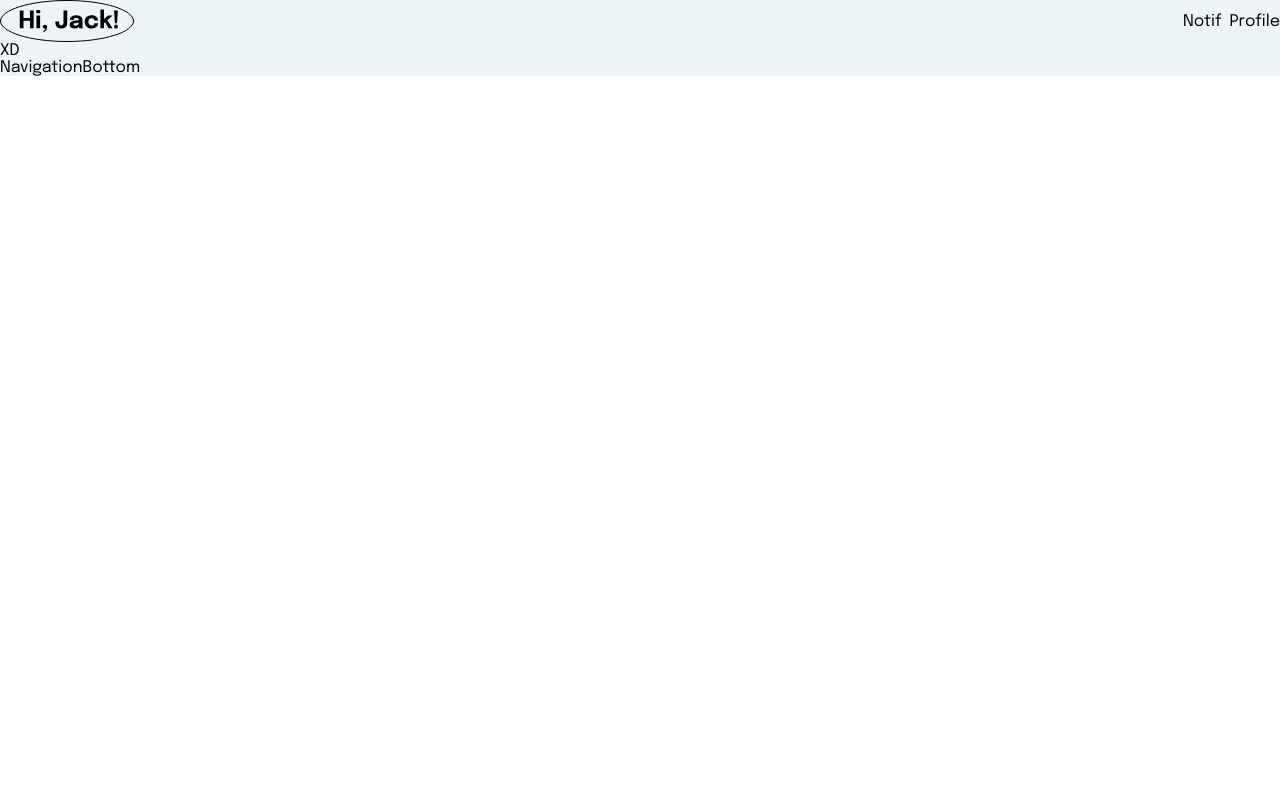
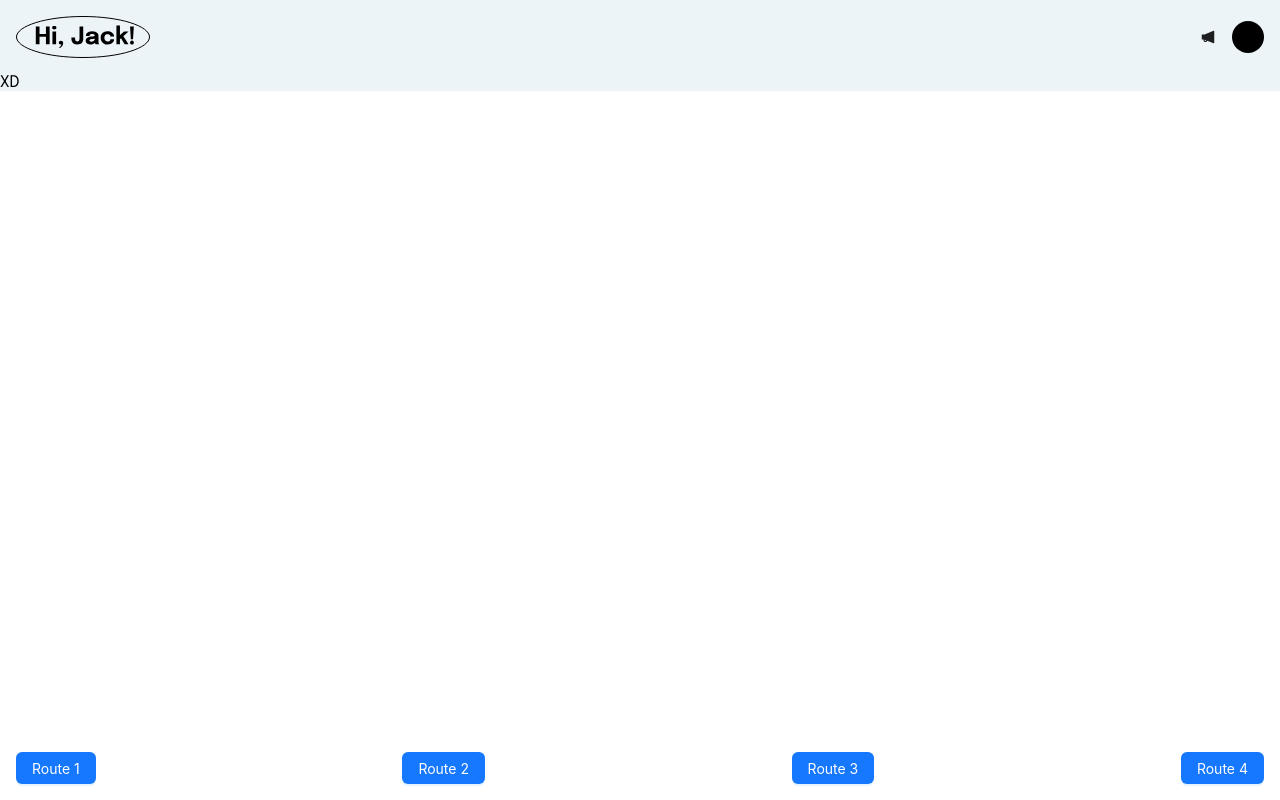
Before and after one commit to szmktk/hack4change-ekoludki, a React (Create React App) app in the folder front_4_web/: page / in a window 1280 px wide. Built offline with nearby package versions, Linux system fonts and the light colour scheme.

Commit message:
style: Add NavigationBottom styles.

```diff
--- a/front_4_web/package.json
+++ b/front_4_web/package.json
@@ -3,6 +3,7 @@
   "version": "0.1.0",
   "private": true,
   "dependencies": {
+    "@ant-design/icons": "^5.1.4",
     "@testing-library/jest-dom": "^5.16.5",
     "@testing-library/react": "^13.4.0",
     "@testing-library/user-event": "^13.5.0",
--- /dev/null
+++ b/front_4_web/src/modules/common/components/Navigation/Bottom/NavigationBottom.styled.ts
@@ -0,0 +1,10 @@
+import styled from "styled-components";
+
+export const StyledNavigationBottom = styled.nav`
+    position: fixed;
+    bottom: 0;
+    padding: 1rem;
+    width: 100%;
+    display: flex;
+    justify-content: space-between;
+`;
--- a/front_4_web/src/modules/common/components/Navigation/Bottom/NavigationBottom.tsx
+++ b/front_4_web/src/modules/common/components/Navigation/Bottom/NavigationBottom.tsx
@@ -1,7 +1,12 @@
+import { Button } from 'antd';
+import { StyledNavigationBottom } from './NavigationBottom.styled'
 export const NavigationBottom = () => {
   return(
-    <div>
-      <p>NavigationBottom</p>
-    </div>
+    <StyledNavigationBottom>
+      <Button type='primary'>Route 1</Button>
+      <Button type='primary'>Route 2</Button>
+      <Button type='primary'>Route 3</Button>
+      <Button type='primary'>Route 4</Button>
+    </StyledNavigationBottom>
   );
 };
--- a/front_4_web/src/modules/common/components/Navigation/Top/NavigationTop.styled.ts
+++ b/front_4_web/src/modules/common/components/Navigation/Top/NavigationTop.styled.ts
@@ -4,9 +4,17 @@ export const StyledNavigationTop = styled.nav`
     display: flex;
     justify-content: space-between;
     align-items: center;
+    padding: 1rem;
 `
 
 export const StyledDiv = styled.div`
     display: flex;
     gap: .5rem;
 `
+
+export const NavigationProfile = styled.div`
+    width: 32px;
+    height: 32px;
+    border-radius: 100%;
+    background-color: black;
+`
--- a/front_4_web/src/modules/common/components/Navigation/Top/NavigationTop.tsx
+++ b/front_4_web/src/modules/common/components/Navigation/Top/NavigationTop.tsx
@@ -1,5 +1,7 @@
-import { StyledNavigationTop, StyledDiv } from "./NavigationTop.styled";
+import { StyledNavigationTop, StyledDiv, NavigationProfile } from "./NavigationTop.styled";
 import Brand from '../../../../../assets/images/Brand.svg';
+import { NotificationFilled } from '@ant-design/icons';
+import { Button } from "antd";
 
 export const NavigationTop = () => {
   return(
@@ -8,8 +10,8 @@ export const NavigationTop = () => {
         <img src={Brand} alt="Brand" />
       </StyledDiv>
       <StyledDiv>
-        <p>Notif</p>
-        <p>Profile</p>
+        <Button type="ghost" shape="circle" icon={<NotificationFilled />} />
+        <NavigationProfile />
       </StyledDiv>
     </StyledNavigationTop>
   );
```
Also changed, not shown: front_4_web/src/modules/common/components/Button.style.ts (deleted, +0 -20 lines), front_4_web/src/modules/common/components/Button.tsx (deleted, +0 -7 lines), 1 other file (tests, documents, lock files or other folders).
